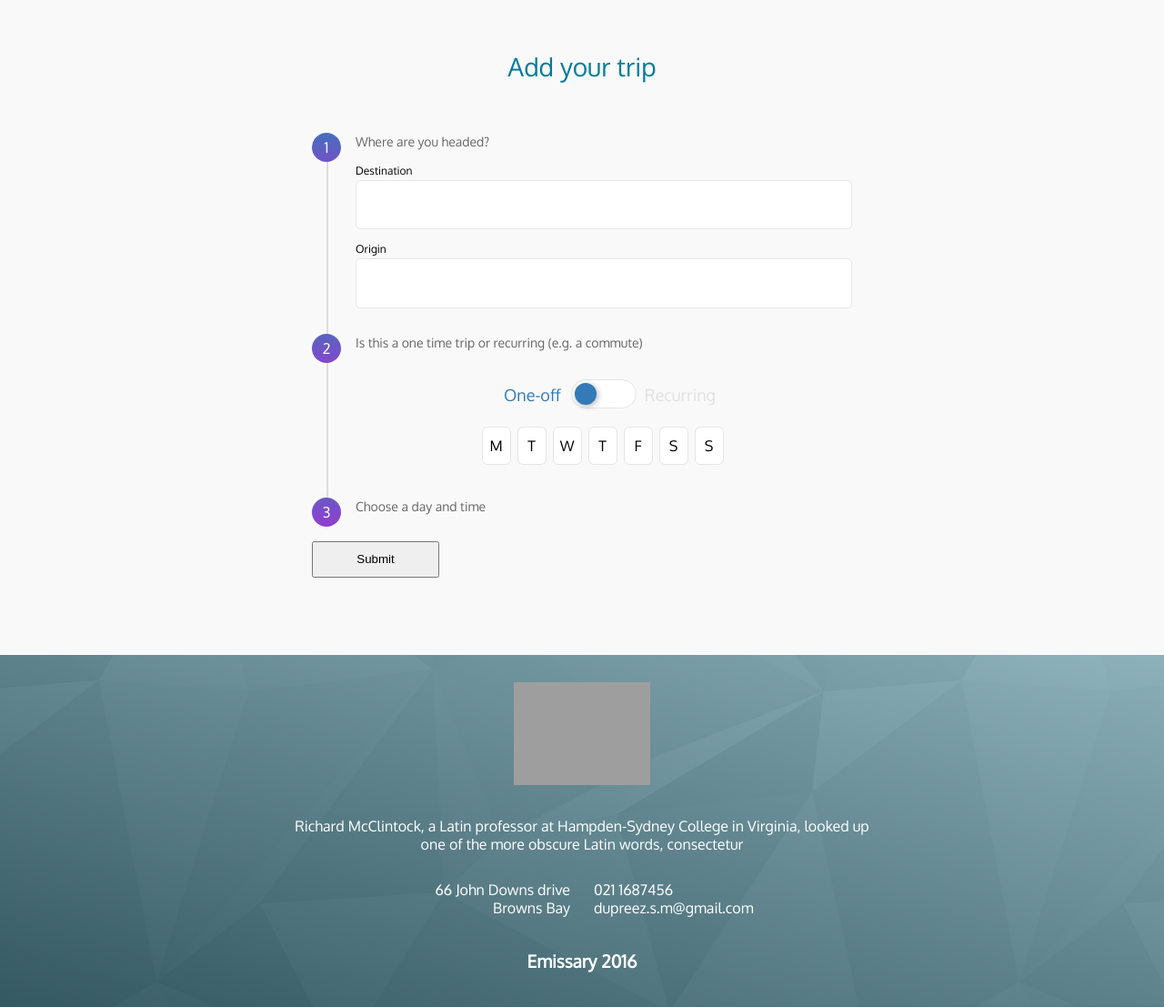
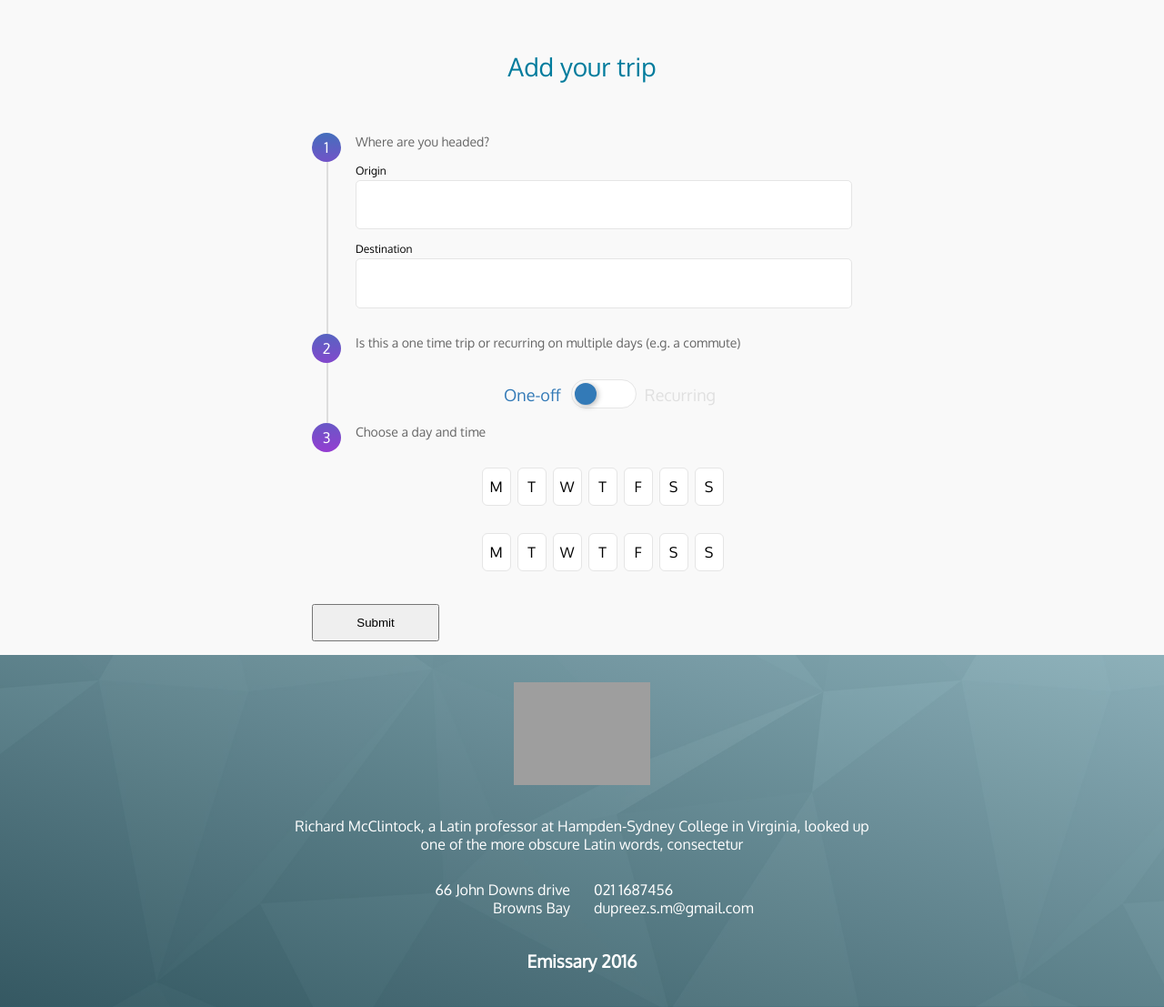
Before and after one commit to SDupZ/emissary, a Django app: page /create-trip/ in a window 1280 px wide. Shown: the part 101-1208 px from the top of the page at 91% size. Run offline with Django 3.2, Linux system fonts and the light colour scheme; grey boxes are pictures that could not be loaded.

Commit message:
made day picker css usable with radio's instead of only checkboxes

```diff
--- a/static/css/main.css
+++ b/static/css/main.css
@@ -2323,8 +2323,7 @@
   transition-duration: 0.3s;
   transition-timing-function: cubic-bezier(0.55, 0.055, 0.675, 0.19); }
   .hamburger--spin .hamburger-inner::before {
-    transition: top 0.1s 0.34s ease-in,
- opacity 0.1s ease-in; }
+    transition: top 0.1s 0.34s ease-in, opacity 0.1s ease-in; }
   .hamburger--spin .hamburger-inner::after {
     transition: bottom 0.1s 0.34s ease-in, transform 0.3s cubic-bezier(0.55, 0.055, 0.675, 0.19); }
 
@@ -2335,8 +2334,7 @@
   .hamburger--spin.is-active .hamburger-inner::before {
     top: 0;
     opacity: 0;
-    transition: top 0.1s ease-out,
- opacity 0.1s 0.14s ease-out; }
+    transition: top 0.1s ease-out, opacity 0.1s 0.14s ease-out; }
   .hamburger--spin.is-active .hamburger-inner::after {
     bottom: 0;
     transform: rotate(-90deg);
@@ -2349,8 +2347,7 @@
   transition-duration: 0.3s;
   transition-timing-function: cubic-bezier(0.55, 0.055, 0.675, 0.19); }
   .hamburger--spin-r .hamburger-inner::before {
-    transition: top 0.1s 0.34s ease-in,
- opacity 0.1s ease-in; }
+    transition: top 0.1s 0.34s ease-in, opacity 0.1s ease-in; }
   .hamburger--spin-r .hamburger-inner::after {
     transition: bottom 0.1s 0.34s ease-in, transform 0.3s cubic-bezier(0.55, 0.055, 0.675, 0.19); }
 
@@ -2361,8 +2358,7 @@
   .hamburger--spin-r.is-active .hamburger-inner::before {
     top: 0;
     opacity: 0;
-    transition: top 0.1s ease-out,
- opacity 0.1s 0.14s ease-out; }
+    transition: top 0.1s ease-out, opacity 0.1s 0.14s ease-out; }
   .hamburger--spin-r.is-active .hamburger-inner::after {
     bottom: 0;
     transform: rotate(-90deg);
@@ -2375,8 +2371,7 @@
   transition-duration: 0.1s;
   transition-timing-function: cubic-bezier(0.55, 0.055, 0.675, 0.19); }
   .hamburger--squeeze .hamburger-inner::before {
-    transition: top 0.1s 0.14s ease,
- opacity 0.1s ease; }
+    transition: top 0.1s 0.14s ease, opacity 0.1s ease; }
   .hamburger--squeeze .hamburger-inner::after {
     transition: bottom 0.1s 0.14s ease, transform 0.1s cubic-bezier(0.55, 0.055, 0.675, 0.19); }
 
@@ -2387,8 +2382,7 @@
   .hamburger--squeeze.is-active .hamburger-inner::before {
     top: 0;
     opacity: 0;
-    transition: top 0.1s ease,
- opacity 0.1s 0.14s ease; }
+    transition: top 0.1s ease, opacity 0.1s 0.14s ease; }
   .hamburger--squeeze.is-active .hamburger-inner::after {
     bottom: 0;
     transform: rotate(-90deg);
@@ -3013,7 +3007,7 @@ input:checked + .toggle {
 .weekDays-selector input {
   display: none !important; }
 
-.weekDays-selector input[type=checkbox] + label {
+.weekDays-selector input + label {
   display: inline-block;
   border-radius: 6px;
   background: white;
@@ -3025,7 +3019,7 @@ input:checked + .toggle {
   cursor: pointer;
   border: 1px solid #e5e5e5; }
 
-.weekDays-selector input[type=checkbox]:checked + label {
+.weekDays-selector input:checked + label {
   background: #337ab7;
   color: white; }
 
--- a/static/sass/components/_forms-day-picker.scss
+++ b/static/sass/components/_forms-day-picker.scss
@@ -6,7 +6,7 @@
   display: none!important;
 }
 
-.weekDays-selector input[type=checkbox] + label {
+.weekDays-selector input + label {
   display: inline-block;
   border-radius: 6px;
   background: white;
@@ -19,7 +19,7 @@
   border: 1px solid #e5e5e5;
 }
 
-.weekDays-selector input[type=checkbox]:checked + label {
+.weekDays-selector input:checked + label {
   background: $primaryAccent;
   color: white;
 }
--- a/templates/create-trip.html
+++ b/templates/create-trip.html
@@ -16,12 +16,11 @@
                 <ol class="list--ordered">
                     <li class="list__item">
                         <div class="heading__content">Where are you headed?</div>
+                        <p><label for="id_origin">Origin</label><input id="id_origin" maxlength="100" name="origin" type="text"></p>
                         <p><label for="id_destination">Destination</label><input id="id_destination" maxlength="100" name="destination" type="text"></p>
-                        <p><label for="id_origin">Origin</label><input id="id_origin" maxlength="100" name="origin" type="text"></p>
                     </li>
                     <li class="list__item">
-                        <div class="heading__content">Is this a one time trip or recurring (e.g. a commute)</div>
-
+                        <div class="heading__content">Is this a one time trip or recurring on multiple days (e.g. a commute)</div>
                         <div class="trip-frequency-wrapper">
                             <div class="toggle-wrapper">
                                 <input type="checkbox" class="dn" id="dn"/>
@@ -30,8 +29,14 @@
                                     </span>
                                 </label>
                             </div>
+                        </div>
+                    </li>
 
-                            <div class="weekDays-selector">
+                    <li class="list__item">
+                        <div class="heading__content">Choose a day and time</div>
+
+                        <div class="weekDays-selector">
+                            <div class="trip-frequency-wrapper">
                                 <input type="checkbox" id="weekday-mon" class="weekday" />
                                 <label for="weekday-mon">M</label>
                                 <input type="checkbox" id="weekday-tue" class="weekday" />
@@ -47,13 +52,24 @@
                                 <input type="checkbox" id="weekday-sun" class="weekday" />
                                 <label for="weekday-sun">S</label>
                             </div>
+
+                            <div class="trip-frequency-wrapper">
+                                <input type="radio" name="day_picker" id="weekday-mon-radio" class="weekday" />
+                                <label for="weekday-mon-radio">M</label>
+                                <input type="radio" name="day_picker" id="weekday-tue-radio" class="weekday" />
+                                <label for="weekday-tue-radio">T</label>
+                                <input type="radio" name="day_picker" id="weekday-wed-radio" class="weekday" />
+                                <label for="weekday-wed-radio">W</label>
+                                <input type="radio" name="day_picker" id="weekday-thu-radio" class="weekday" />
+                                <label for="weekday-thu-radio">T</label>
+                                <input type="radio" name="day_picker" id="weekday-fri-radio" class="weekday" />
+                                <label for="weekday-fri-radio">F</label>
+                                <input type="radio" name="day_picker" id="weekday-sat-radio" class="weekday" />
+                                <label for="weekday-sat-radio">S</label>
+                                <input type="radio" name="day_picker" id="weekday-sun-radio" class="weekday" />
+                                <label for="weekday-sun-radio">S</label>
+                            </div>
                         </div>
-
-
-                    </li>
-
-                    <li class="list__item">
-                        <div class="heading__content">Choose a day and time</div>
                     </li>
 
                 </ol>
```
